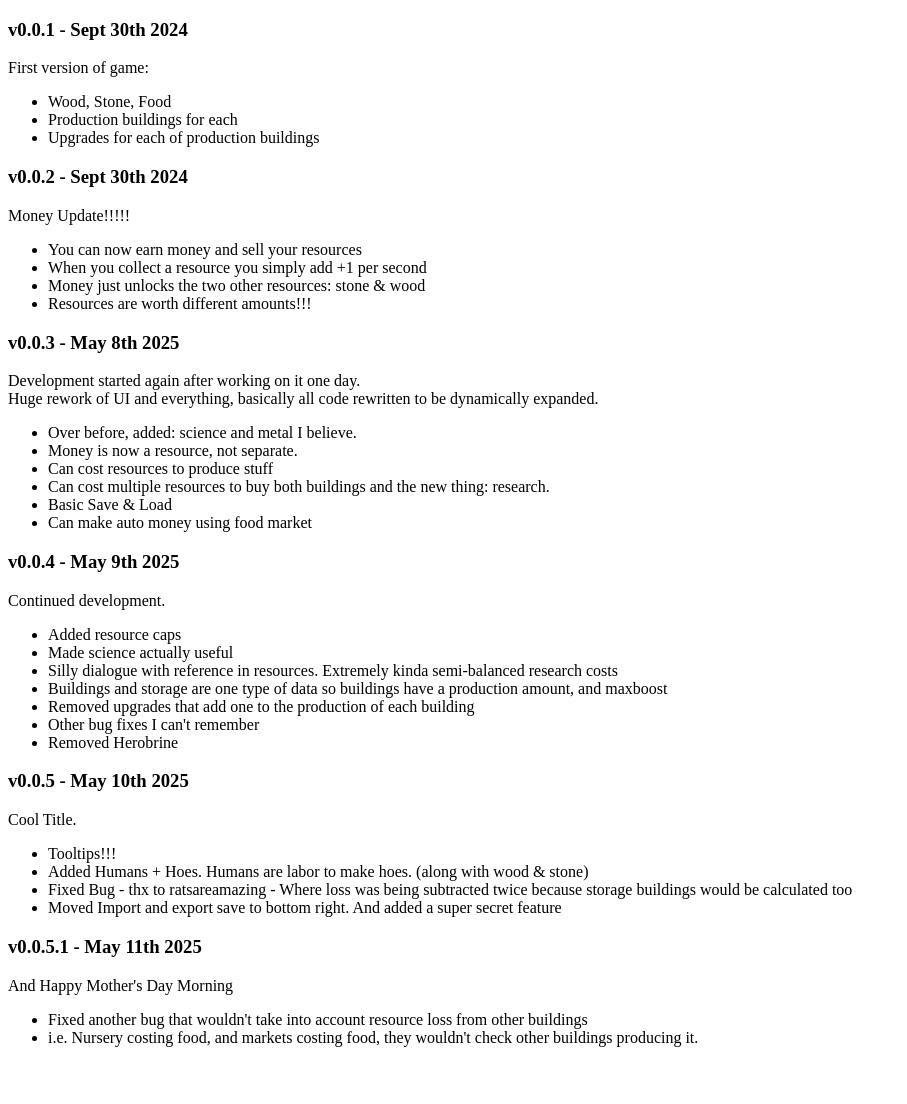
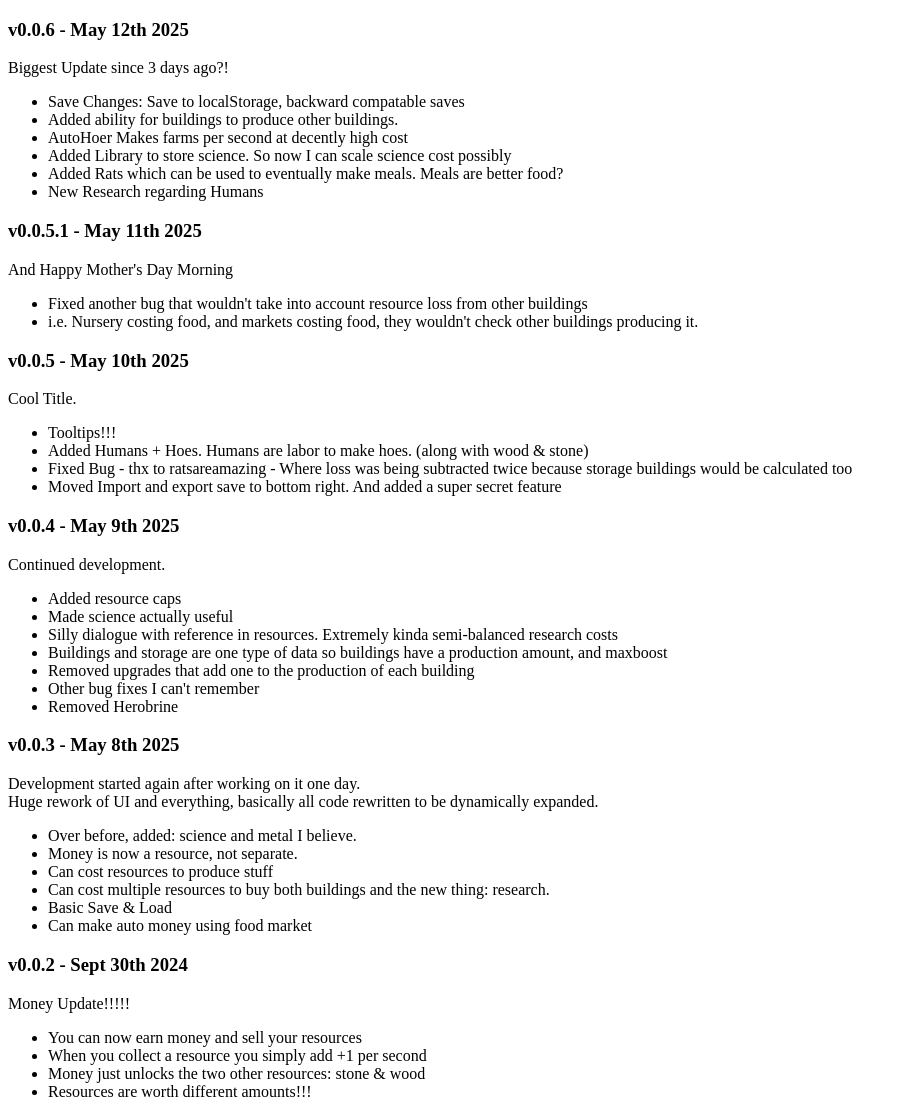
Before and after one commit to DobbyK/mini-resource, a plain HTML site: page index/changelog.html in a window 1280 px wide. Shown: the top 1104 px of the page, without its empty margins (0-907 px from the left). Drawn offline with Linux system fonts and the light colour scheme.

Commit message:
changelog

```diff
--- a/index/changelog.html
+++ b/index/changelog.html
@@ -1,22 +1,43 @@
 <!DOCTYPE html>
 <html>
-
 <body>
-    <h3>v0.0.1 - Sept 30th 2024</h3>
-    <p>First version of game:</p>
+    <h3>v0.0.6 - May 12th 2025</h3>
+    <p>Biggest Update since 3 days ago?!</p>
     <ul>
-        <li>Wood, Stone, Food</li>
-        <li>Production buildings for each</li>
-        <li>Upgrades for each of production buildings</li>
+        <li>Save Changes: Save to localStorage, backward compatable saves</li>
+        <li>Added ability for buildings to produce other buildings.</li>
+        <li>AutoHoer Makes farms per second at decently high cost</li>
+        <li>Added Library to store science. So now I can scale science cost possibly</li>
+        <li>Added Rats which can be used to eventually make meals. Meals are better food?</li>
+        <li>New Research regarding Humans</li>
     </ul>
 
-    <h3>v0.0.2 - Sept 30th 2024</h3>
-    <p>Money Update!!!!!</p>
+    <h3>v0.0.5.1 - May 11th 2025</h3>
+    <p>And Happy Mother's Day Morning</p>
     <ul>
-        <li>You can now earn money and sell your resources</li>
-        <li>When you collect a resource you simply add +1 per second</li>
-        <li>Money just unlocks the two other resources: stone & wood</li>
-        <li>Resources are worth different amounts!!!</li>
+        <li>Fixed another bug that wouldn't take into account resource loss from other buildings</li>
+        <li>i.e. Nursery costing food, and markets costing food, they wouldn't check other buildings producing it.</li>
+    </ul>
+
+    <h3>v0.0.5 - May 10th 2025</h3>
+    <p>Cool Title.</p>
+    <ul>
+        <li>Tooltips!!!</li>
+        <li>Added Humans + Hoes. Humans are labor to make hoes. (along with wood & stone)</li>
+        <li>Fixed Bug - thx to ratsareamazing - Where loss was being subtracted twice because storage buildings would be calculated too</li>
+        <li>Moved Import and export save to bottom right. And added a super secret feature</li>
+    </ul>
+
+    <h3>v0.0.4 - May 9th 2025</h3>
+    <p>Continued development.</p>
+    <ul>
+        <li>Added resource caps</li>
+        <li>Made science actually useful</li>
+        <li>Silly dialogue with reference in resources. Extremely kinda semi-balanced research costs</li>
+        <li>Buildings and storage are one type of data so buildings have a production amount, and maxboost</li>
+        <li>Removed upgrades that add one to the production of each building</li>
+        <li>Other bug fixes I can't remember</li>
+        <li>Removed Herobrine</li>
     </ul>
 
     <h3>v0.0.3 - May 8th 2025</h3>
@@ -33,34 +54,23 @@
         <li>Can make auto money using food market</li>
     </ul>
 
-    <h3>v0.0.4 - May 9th 2025</h3>
-    <p>Continued development.</p>
+    <h3>v0.0.2 - Sept 30th 2024</h3>
+    <p>Money Update!!!!!</p>
     <ul>
-        <li>Added resource caps</li>
-        <li>Made science actually useful</li>
-        <li>Silly dialogue with reference in resources. Extremely kinda semi-balanced research costs</li>
-        <li>Buildings and storage are one type of data so buildings have a production amount, and maxboost</li>
-        <li>Removed upgrades that add one to the production of each building</li>
-        <li>Other bug fixes I can't remember</li>
-        <li>Removed Herobrine</li>
+        <li>You can now earn money and sell your resources</li>
+        <li>When you collect a resource you simply add +1 per second</li>
+        <li>Money just unlocks the two other resources: stone & wood</li>
+        <li>Resources are worth different amounts!!!</li>
     </ul>
 
-    <h3>v0.0.5 - May 10th 2025</h3>
-    <p>Cool Title.</p>
+    <h3>v0.0.1 - Sept 30th 2024</h3>
+    <p>First version of game:</p>
     <ul>
-        <li>Tooltips!!!</li>
-        <li>Added Humans + Hoes. Humans are labor to make hoes. (along with wood & stone)</li>
-        <li>Fixed Bug - thx to ratsareamazing - Where loss was being subtracted twice because storage buildings would be calculated too</li>
-        <li>Moved Import and export save to bottom right. And added a super secret feature</li>
+        <li>Wood, Stone, Food</li>
+        <li>Production buildings for each</li>
+        <li>Upgrades for each of production buildings</li>
     </ul>
 
-    <h3>v0.0.5.1 - May 11th 2025</h3>
-    <p>And Happy Mother's Day Morning</p>
-    <ul>
-        <li>Fixed another bug that wouldn't take into account resource loss from other buildings</li>
-        <li>i.e. Nursery costing food, and markets costing food, they wouldn't check other buildings producing it.</li>
-    </ul>
     <br>
 </body>
-
 </html>
--- a/index/script.js
+++ b/index/script.js
@@ -493,7 +493,7 @@ function initGame() {
             <input type="file" id="importFile" accept=".json" style="display:none" onchange="importSave(event)">
             <button onclick="document.getElementById('importFile').click()">Import Save</button>
             <button onclick="giveAllResourcesDebug()">Don't Press</button>
-            <a target="_blank" href="changelog.html">v0.0.5.1</a>
+            <a target="_blank" href="changelog.html">v0.0.6</a>
         </div>
         <div id="resources">
         </div>
```
